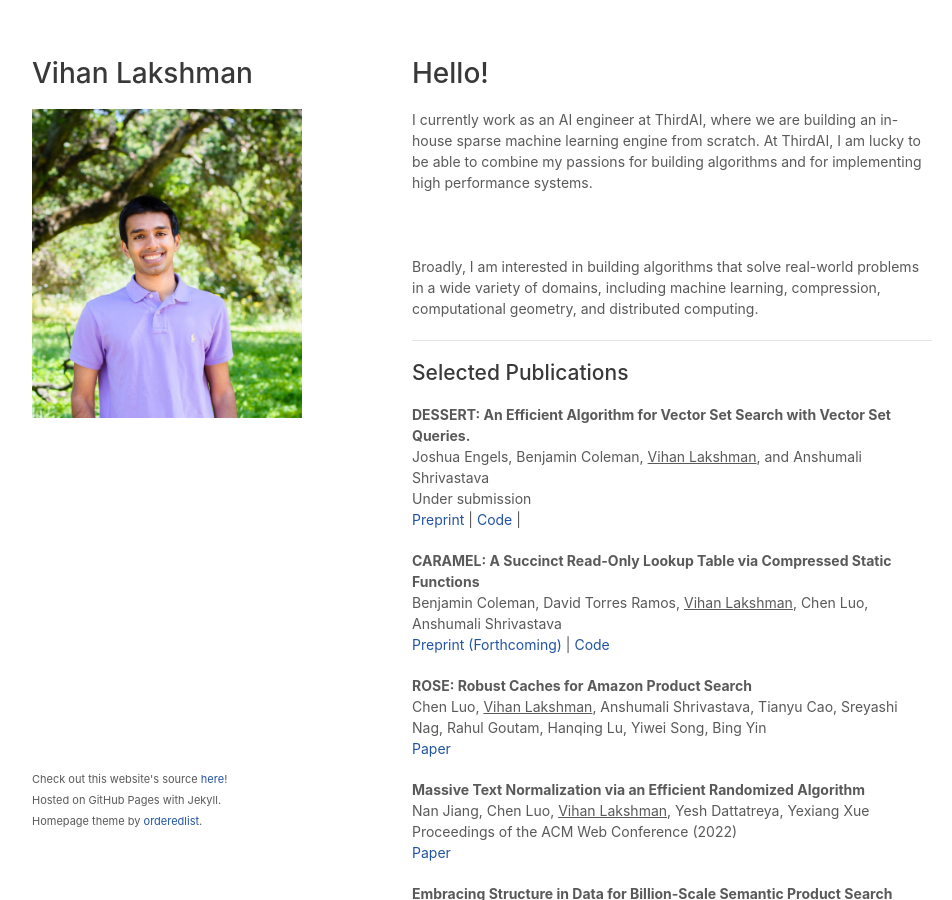
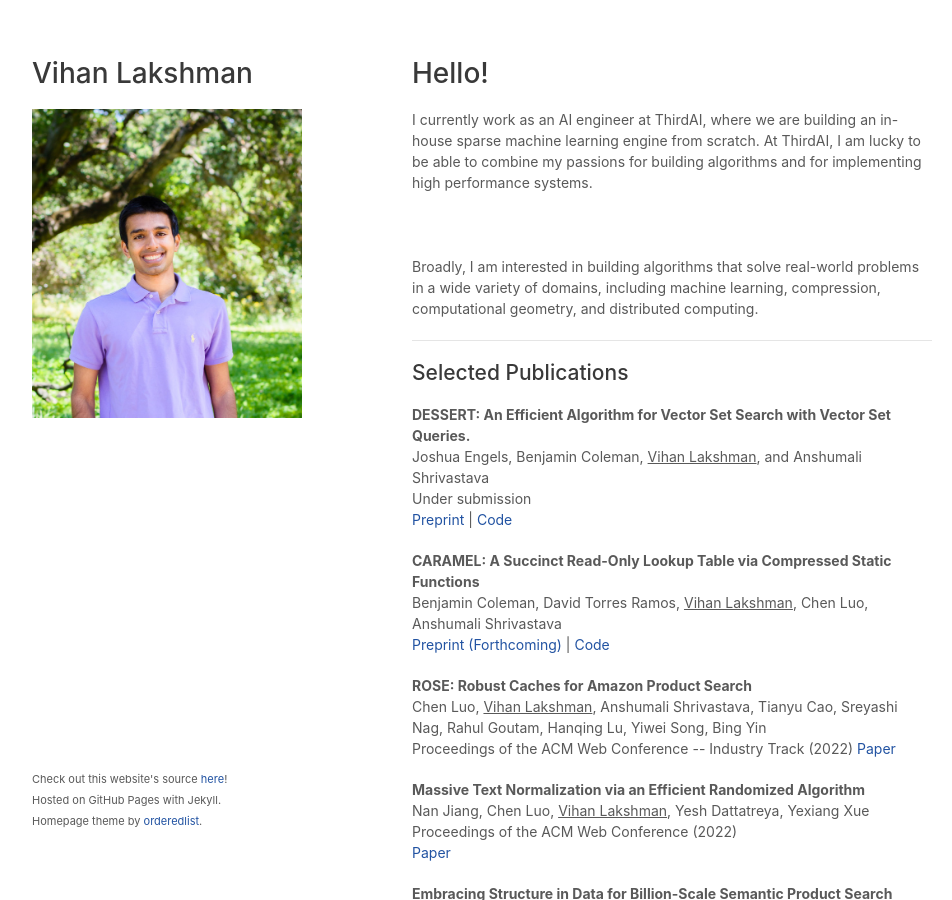
Before and after one commit to vihan-lakshman/vihan-lakshman.github.io, a Jekyll site: the page built from index.html, in a window 1280 px wide and 900 px high. Shown: the whole window, without its empty margins (158-1110 px from the left). Built offline with Jekyll 4.4.1, drawn with Linux system fonts in a browser that asks for light colours; a style sheet for code colours, icons or effects is not loaded.

Commit message:
Minor changes

```diff
--- a/index.html
+++ b/index.html
@@ -66,7 +66,7 @@
         Joshua Engels, Benjamin Coleman, <u>Vihan Lakshman</u>, and Anshumali Shrivastava<br>
         Under submission<br>
         <a href="https://arxiv.org/pdf/2210.15748.pdf">Preprint</a> |
-        <a href="https://github.com/ThirdAIResearch/Dessert">Code</a> |
+        <a href="https://github.com/ThirdAIResearch/Dessert">Code</a>
         <!-- <a href="dessert">Blog Post</a> -->
       </p>
 
@@ -81,6 +81,7 @@
         <b>ROSE: Robust Caches for Amazon Product Search</b><br>
         Chen Luo, <u>Vihan Lakshman</u>, Anshumali Shrivastava, Tianyu Cao, Sreyashi Nag, Rahul Goutam, Hanqing Lu,
         Yiwei Song, Bing Yin<br>
+        Proceedings of the ACM Web Conference -- Industry Track (2022)
         <a href="https://dl.acm.org/doi/pdf/10.1145/3487553.3524213">Paper</a>
       </p>
 
@@ -117,6 +118,7 @@
         <a href="https://patentimages.storage.googleapis.com/ae/50/8d/1f5b7fb9c246b2/US11244156.pdf">Filing</a>
       </p>
 
+      <hr>
 
       <h2>Blog Posts</h2>
       {% for post in site.posts %}
```
